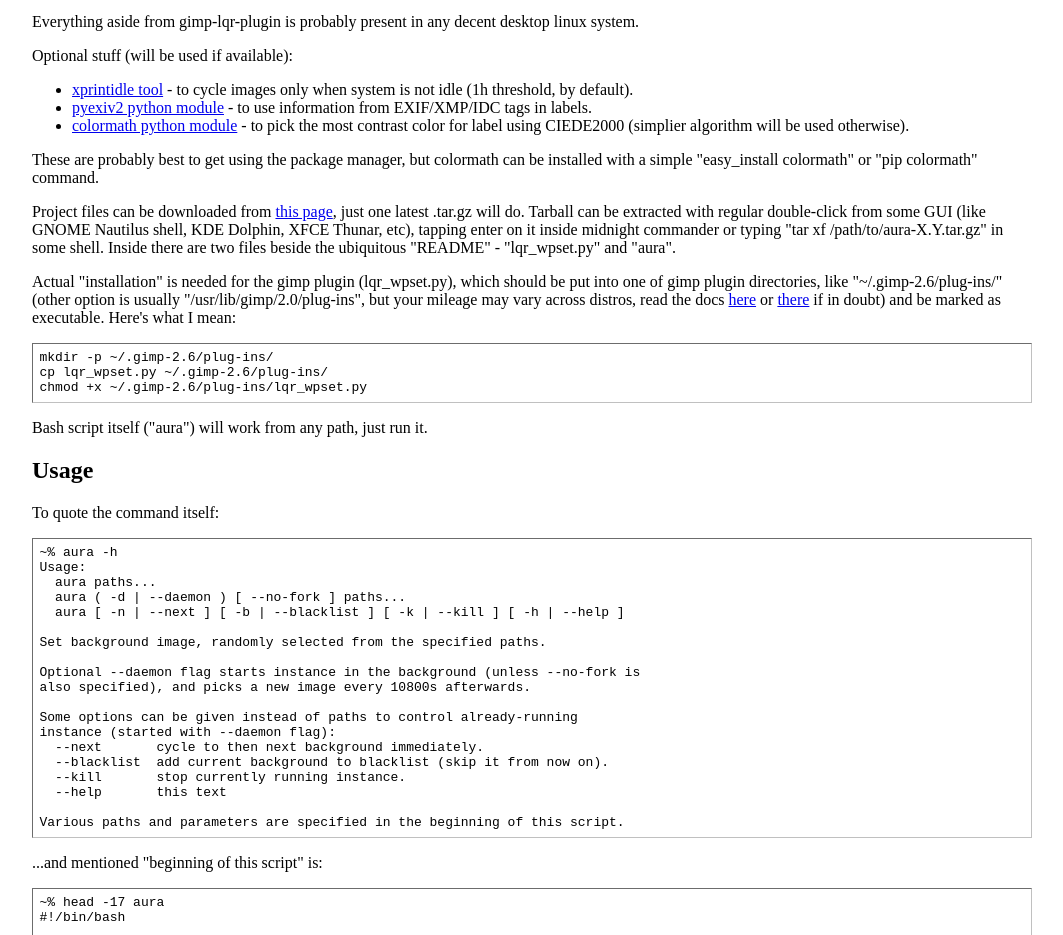
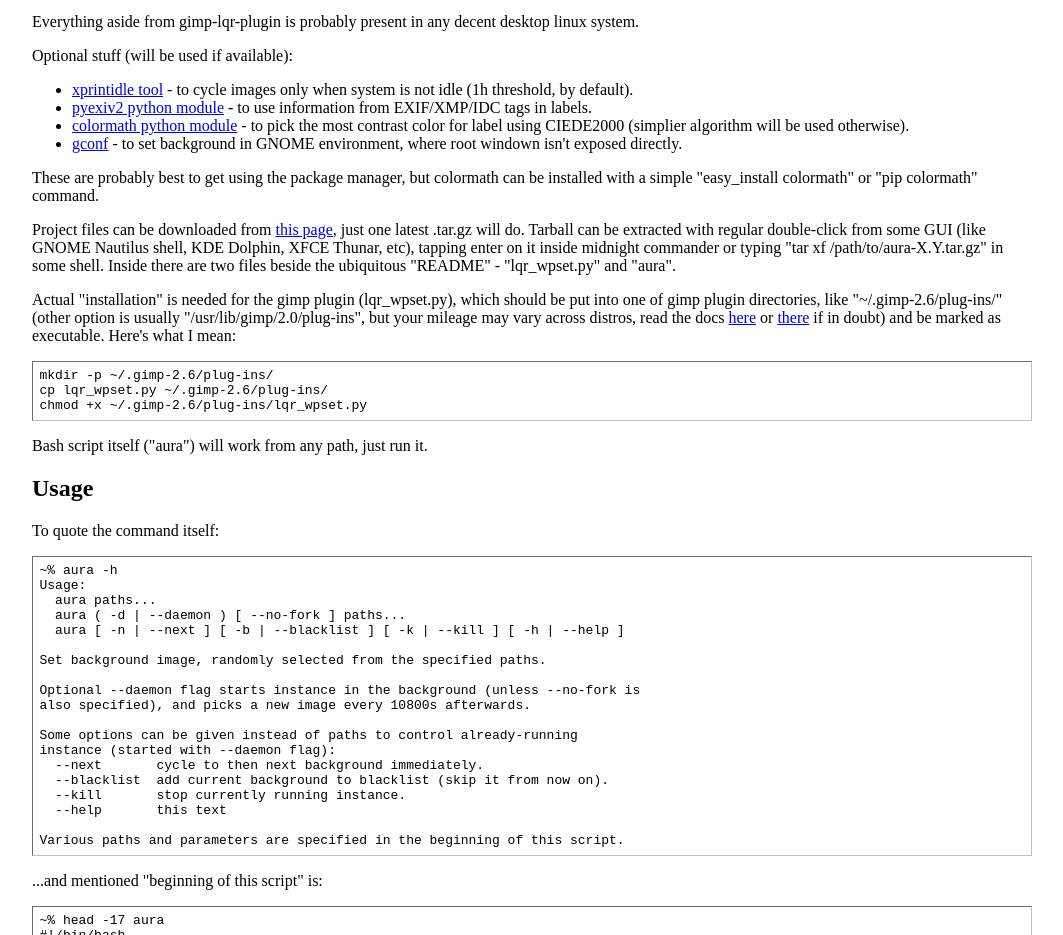
Before and after one commit to mk-fg/aura, a plain HTML site: page promo/index.html in a window 1280 px wide. Shown: the part 4604-5539 px from the top of the page, without its empty margins (108-1171 px from the left). Drawn offline with Linux system fonts and the light colour scheme.

Commit message:
promo: added gconf optional dep description

```diff
--- a/promo/index.html
+++ b/promo/index.html
@@ -178,6 +178,7 @@ $(document).ready(function() {
 <li><a href="http://www.dtek.chalmers.se/~henoch/text/xprintidle.html">xprintidle tool</a> - to cycle images only when system is not idle (1h threshold, by default).</li>
 <li><a href="http://tilloy.net/dev/pyexiv2/">pyexiv2 python module</a> - to use information from EXIF/XMP/IDC tags in labels.</li>
 <li><a href="http://code.google.com/p/python-colormath/">colormath python module</a> - to pick the most contrast color for label using CIEDE2000 (simplier algorithm will be used otherwise).</li>
+<li><a href="http://projects.gnome.org/gconf/">gconf</a> - to set background in GNOME environment, where root windown isn't exposed directly.</li>
 </ul>
 
 <p>These are probably best to get using the package manager, but colormath can be installed with a simple "easy_install colormath" or "pip colormath" command.</p>
```
